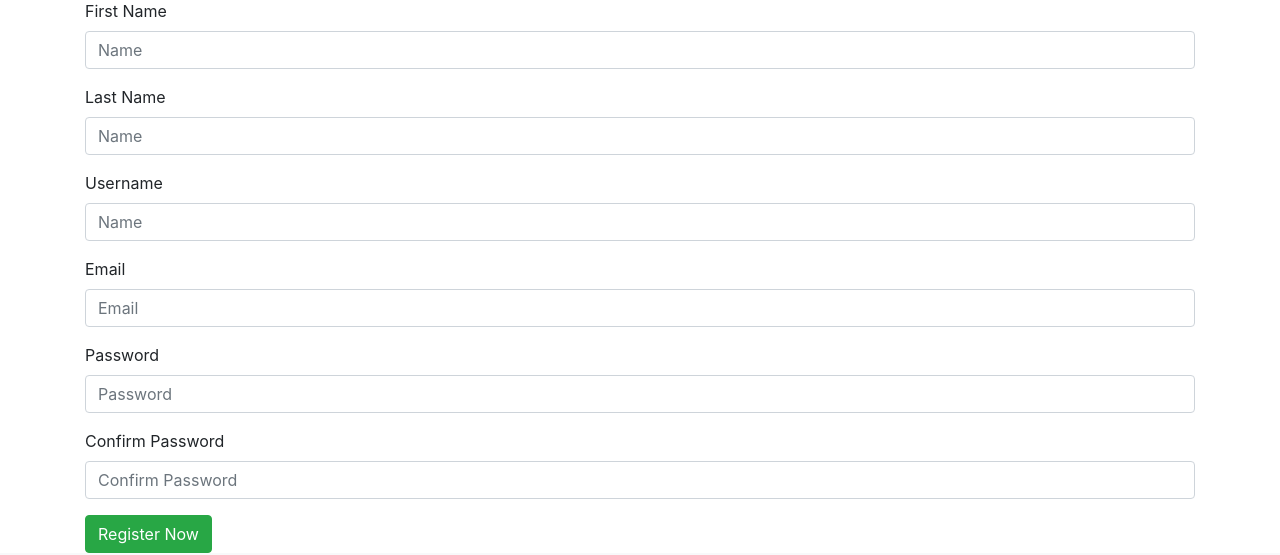
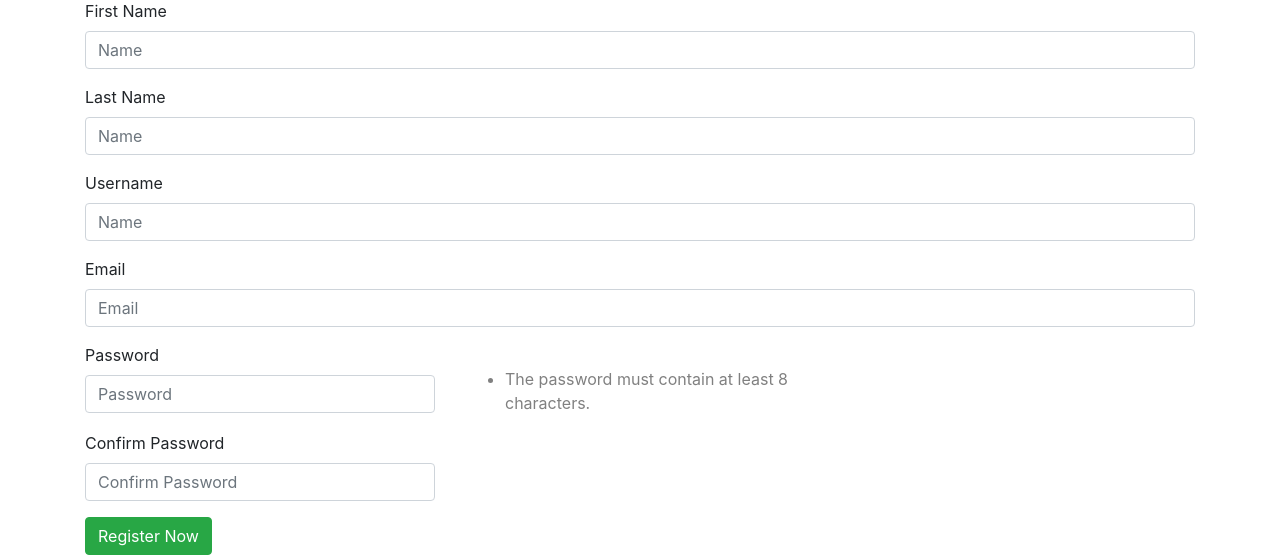
Before and after one commit to andrepaladino/vsb, a Node server app: page /register in a window 1280 px wide. Shown: the part 255-810 px from the top of the page. Run offline with Node 20, Linux system fonts and the light colour scheme; some libraries are stand-ins or nearby versions.

Commit message:
user registration validations

```diff
--- a/controllers/userController.js
+++ b/controllers/userController.js
@@ -52,6 +52,19 @@ module.exports.registerUser = (req, res) => {
     var firstNameModified = (req.body.firstName.charAt(0).toUpperCase() + req.body.firstName.slice(1)).trim();
     var lastNameModified = (req.body.lastName.charAt(0).toUpperCase() + req.body.lastName.slice(1)).trim();
 
+
+    if(req.body.password.length < process.env.MIN_PASSWORD_LENGHT){
+        req.flash('error_messages', 'The password must contain at least 8 characters.')
+        req.flash('data', req.body)
+        return res.redirect('/register')
+    }
+
+    if(req.body.password.length > 12){
+        req.flash('error_messages', 'The password is too large.')
+        req.flash('data', req.body)
+        return res.redirect('/register')
+    }
+
     if(req.body.password && req.body.confirmpassword){
         if(req.body.password != req.body.confirmpassword){
             console.log('Passwords dont match')
@@ -62,6 +75,18 @@ module.exports.registerUser = (req, res) => {
         }
     }
 
+    Users.findOne({email: req.body.email}, (err, result) => {
+        if(result){
+            req.flash('error_messages', 'Email already existis.')
+            req.flash('data', req.body)
+            return res.redirect('/register')
+        }else{
+            Users.findOne({username : req.body.username}, (err, result) => {
+                if(result){
+                    req.flash('error_messages', 'Username already exists.')
+                    req.flash('data', req.body)
+                    return res.redirect('/register')
+                }else{
                     Users.create({
                         firstName: firstNameModified,
                         lastName: lastNameModified,
@@ -78,6 +103,12 @@ module.exports.registerUser = (req, res) => {
                             res.redirect('/teams')
                         }
                     })
+                }
+            })
+        }
+    })
+
+
 }
 
 module.exports.details = (req, res) => {
--- a/database/models/Users.js
+++ b/database/models/Users.js
@@ -23,7 +23,7 @@ const UserSchema = new mongoose.Schema({
     },
     password: {
         type: String,
-        required: [true, 'Please provide your password']
+        required: [true, 'Please provide your password'],
     },
     image: {
         type: String,
--- a/views/register.jade
+++ b/views/register.jade
@@ -37,11 +37,19 @@ block content
                         input.form-control(type='email' placeholder='Email' value=data.email name='email')
                     else
                         input.form-control(type='email' placeholder='Email' name='email')
-                .form-group
-                    label Password
-                    input.form-control(type='password' placeholder='Password' name='password')
-                .form-group
-                    label Confirm Password
-                    input.form-control(type='password' placeholder='Confirm Password' name='confirmpassword')
+                .row
+                    .col-md-4
+                        .form-group
+                            label Password
+                            input.form-control(type='password' placeholder='Password' maxlength='12' name='password')
+                    .col-md-4
+                        </br>
+                        ul(style='color: grey;')
+                            li The password must contain at least 8 characters.
+                .row
+                    .col-md-4
+                        .form-group
+                            label Confirm Password
+                            input.form-control(type='password' placeholder='Confirm Password' maxlength='12' name='confirmpassword')
 
                 input(class='btn btn-success' type='submit' value='Register Now')
```
Lines whose indentation alone changed are shown as unchanged.
